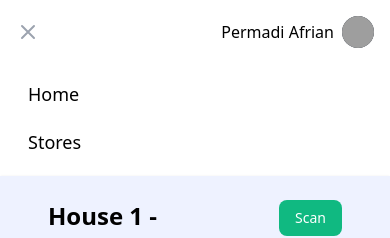
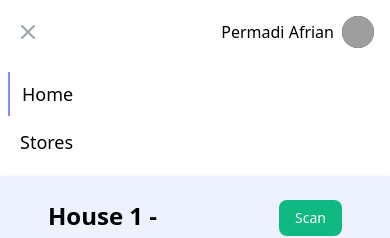
Before and after one commit to perrmadiafrrian/omahq-fe, a React (Create React App) app: page / in a window 390 px wide. Both pictures are taken after a click on the button "Open main menu". Shown: the top 238 px of the page. Built offline with nearby package versions, Linux system fonts and the light colour scheme; grey boxes are pictures that could not be loaded.

Commit message:
finalizing nav

```diff
--- a/src/components/SmNav.js
+++ b/src/components/SmNav.js
@@ -76,9 +76,11 @@ const NavMenu = (props) => {
       unmountOnExit
     >
       <div className={`sm:hidden origin-top`}>
-        <div className="px-2 pt-2 pb-3 space-y-1">
-          <button className="text-lg block text-center px-3 py-2">Home</button>
-          <button className="text-lg block text-center px-3 py-2">
+        <div className="pt-2 pb-3 space-y-1">
+          <button className="text-lg w-full hover:bg-indigo-100 border-l-2 border-indigo-400 block text-left px-3 py-2">
+            Home
+          </button>
+          <button className="text-lg w-full hover:bg-indigo-100 block text-left px-3 py-2">
             Stores
           </button>
         </div>
```
